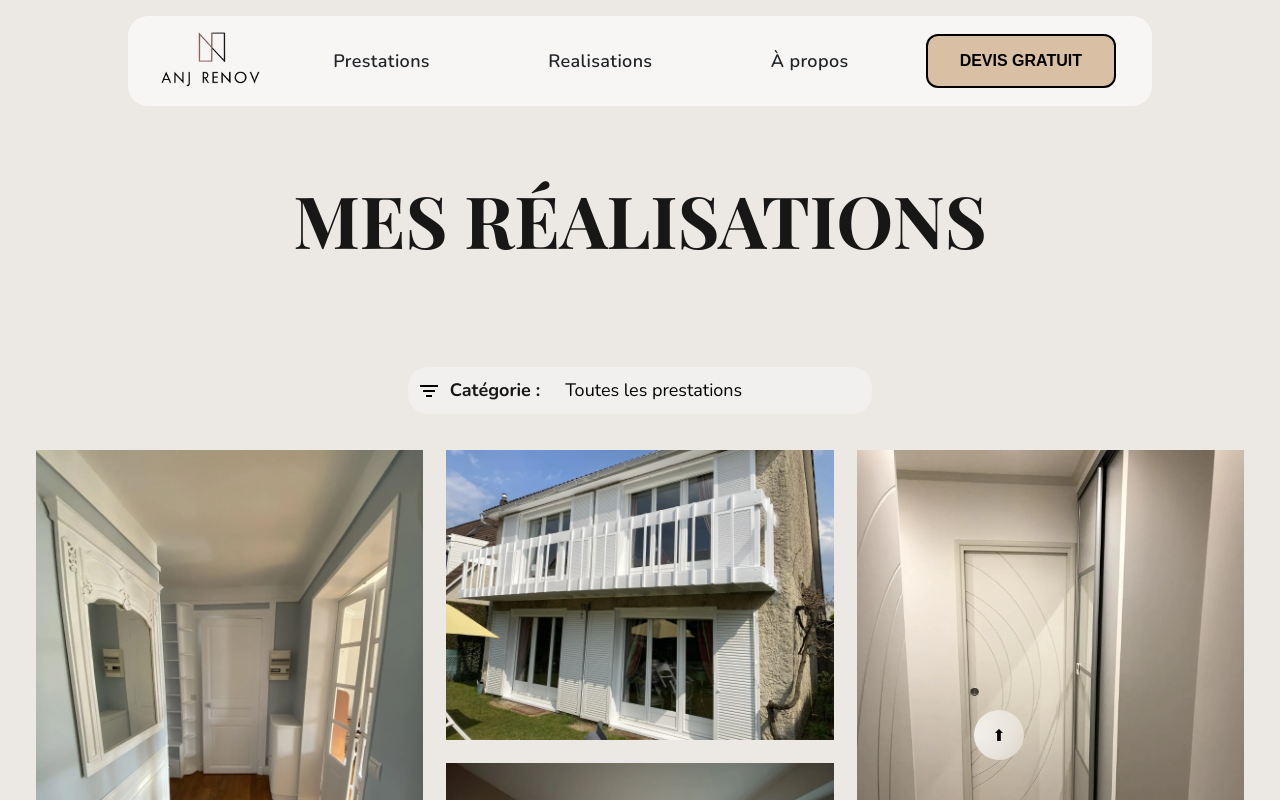
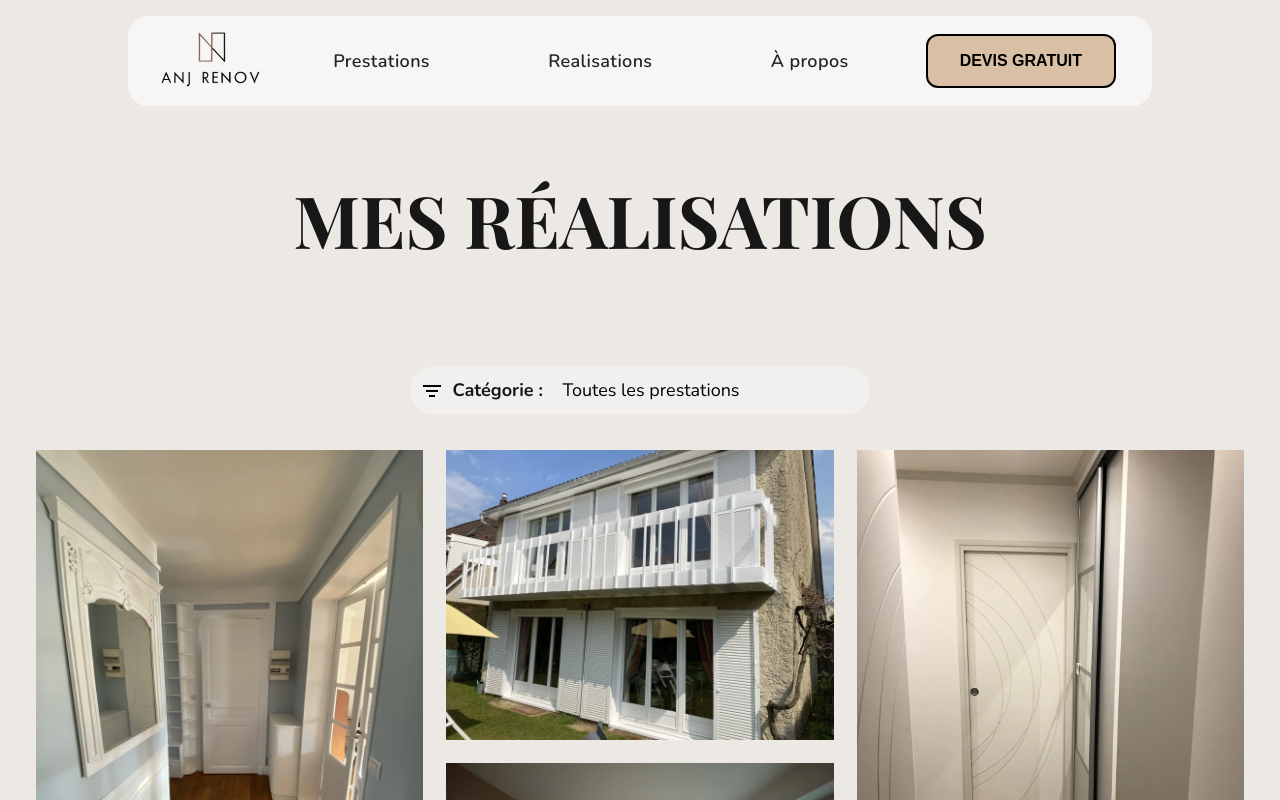
Before and after one commit to aurelienog/renov, a Next.js app: page /realisations in a window 1280 px wide. Shown: the top 800 px of the page. Built offline with nearby package versions, Linux system fonts and the light colour scheme; a web font is replaced by a local one.

Commit message:
add scrollToTopButtom

```diff
--- a/src/components/button/Button.tsx
+++ b/src/components/button/Button.tsx
@@ -1,15 +1,10 @@
 'use client'
-import React, { JSX, ReactNode } from 'react';
+import React, { JSX } from 'react';
 import styles from './styles.module.css';
+import { ButtonProps } from '@/lib/models/types';
 
-export interface ButtonProps {
-  children: ReactNode,
-  disabled?: boolean,
-  className?: string
-}
-
-export default function Button({ children, disabled, className }: ButtonProps): JSX.Element {
+export default function Button( props: ButtonProps): JSX.Element {
   return (
-    <button disabled={disabled} type='submit' className={`${styles.button} ${className}`}>{children}</button>
+    <button {...props} className={props.className? `${styles.button} ${props.className}` : `${styles.button}`}/>
   )
 }
--- a/src/components/contact-form/ContactForm.tsx
+++ b/src/components/contact-form/ContactForm.tsx
@@ -101,7 +101,7 @@ function ContactForm() {
       </div>
 
       {/* button */}
-      <Button disabled={!isValid || isSubmitting} className={`${!isValid || isSubmitting ? `${styles.disable}` : ''}`}>
+      <Button type='submit' disabled={!isValid || isSubmitting} className={`${!isValid || isSubmitting ? `${styles.disable}` : ''}`}>
         {isSubmitting ? 'envoi en cours...' : 'Envoyer un message'}
       </Button>
 
--- a/src/components/contact-form/styles.module.css
+++ b/src/components/contact-form/styles.module.css
@@ -1,7 +1,6 @@
 .form {
   display: grid;
   justify-items: center;
-  padding: clamp(0.5em, 10vw, 2em);
 
   & button {
     margin-top: 6em;
@@ -47,7 +46,7 @@
     border: none;
     width: 100%;
     height: 78.45%;
-    min-height: 20em;
+    min-height: 24em;
     border-radius: 12px;
     padding: 1em;
     line-height: 1.6;
--- a/src/components/projects-gallery/styles.module.css
+++ b/src/components/projects-gallery/styles.module.css
@@ -14,7 +14,8 @@
   }
 
   & select {
-    padding-inline-start: 0.5em;
+    overflow-x: hidden;
+    padding-inline-start: 0.2em;
     width: 100%;
     border: none;
     font: inherit;
--- /dev/null
+++ b/src/components/scroll-to-top-button/ScrollToTopButton.tsx
@@ -0,0 +1,58 @@
+'use client'
+import React, { JSX, useCallback, useEffect, useRef, useState } from 'react';
+import { ButtonProps } from '@/lib/models/types';
+import Image from 'next/image';
+import arrowUp from '../../../public/assets/icons/arrowUp.svg';
+import styles from './styles.module.css';
+
+function ScrollToTopButton( props: ButtonProps): JSX.Element | null {
+const [isVisible, setIsVisible] = useState(false);
+const footerIsInView = useRef(false);
+
+const updateVisibility = useCallback(() => {
+      const scrollY = window.scrollY;
+      const passedMinScroll = scrollY > window.innerHeight * 1;
+      const shouldShow = passedMinScroll &&  !footerIsInView.current;
+      setIsVisible((prev) => (prev !== shouldShow ? shouldShow : prev))
+    }, [])
+
+useEffect(() => {
+
+  const footerElement = document.querySelector('footer');
+    if (!footerElement) return;
+
+    const observer = new IntersectionObserver(
+      ([entry]) => {
+        footerIsInView.current = entry.isIntersecting;
+        updateVisibility();
+      },
+      { threshold: 0.01 }
+    );
+
+    observer.observe(footerElement);
+    window.addEventListener('scroll', updateVisibility);
+    updateVisibility(); // initial check
+
+    return () => {
+      observer.disconnect();
+      window.removeEventListener('scroll', updateVisibility);
+    };
+
+}, [updateVisibility]);
+
+
+  const scrollToTop = () => {
+    window.scrollTo({ top: 0, behavior: 'smooth' });
+  };
+
+    if (!isVisible) return null;
+
+
+  return (
+    <button onClick={scrollToTop} {...props} aria-label="Scroll to top" className={`${styles.button} ${props.className ?? ''}`}>
+      <Image src={arrowUp} alt='Flèche vers le haut' width={40} height={40}/>
+    </button>
+  )
+}
+
+export default ScrollToTopButton
--- /dev/null
+++ b/src/components/scroll-to-top-button/styles.module.css
@@ -0,0 +1,12 @@
+.button {
+  position: fixed;
+  bottom: 5%;
+  right: 10%;
+  z-index: 2;
+  background-color: rgb(255, 255, 255, 0.4);
+  aspect-ratio: 1/1;
+  width: 50px;
+  border-radius: 50px;
+  border: 'none';
+  cursor: pointer;
+}
--- a/src/lib/models/types.ts
+++ b/src/lib/models/types.ts
@@ -1,3 +1,5 @@
+import { ComponentPropsWithoutRef } from "react";
+
 export type ContactFormData = {
   name: string;
   email: string;
@@ -14,3 +16,5 @@ export type ErrorResponse = {
     };
   };
 };
+
+export type ButtonProps = ComponentPropsWithoutRef<'button'>
--- a/src/sections-about/story-section/StorySection.tsx
+++ b/src/sections-about/story-section/StorySection.tsx
@@ -14,7 +14,7 @@ function StorySection(): JSX.Element {
         <p>Pendant plus de 10 ans, j’ai travaillé à ses côtés, au contact direct des clients, des matières et des détails qui font la différence.
         </p>
       </article>
-      <figure style={{ position: 'relative'}}>
+      <figure style={{ position: 'relative', width: '100%', aspectRatio: '3/4'}}>
         <Image src={up} alt='de Julien qui peint un mur' fill placeholder='blur' style={{objectFit: 'cover'}}/>
       </figure>
     </section>
--- a/src/sections-about/story-section/styles.module.css
+++ b/src/sections-about/story-section/styles.module.css
@@ -9,11 +9,6 @@
   & > :first-child {
     position: relative;
     padding: 0 2rem 0 2rem;
-  }
-
-  & > :nth-child(2) {
-    width: 100%;
-    margin: auto;
   }
 
   & p:first-of-type{
@@ -91,7 +86,6 @@
     }
 
   & > :nth-child(2) {
-      width: 100%;
       margin: 4rem 0 0 0;
     }
 
--- a/src/sections-home/contact-section/styles.module.css
+++ b/src/sections-home/contact-section/styles.module.css
@@ -6,6 +6,7 @@
   /* contact form 2 columns */
   & > :nth-child(2) {
     background-color: var(--color-primary);
+    padding: 2em 0;
     border-radius: var(--border-radius);
     grid-template-columns: repeat(auto-fit, minmax(min(400px , 100%), 1fr));
 
--- a/src/sections-realisations/LandingRealisation.tsx
+++ b/src/sections-realisations/LandingRealisation.tsx
@@ -3,7 +3,8 @@ import styles from './styles.module.css';
 import GalleryGrid from '@/components/projects-gallery/GalleryGrid';
 import GalleryFilter from '@/components/projects-gallery/GalleryFilter';
 import { Project } from '@/lib/models/interfaces';
-import Link from 'next/link';
+
+import ScrollToTopButton from '@/components/scroll-to-top-button/ScrollToTopButton';
 
 function LandingRealisation({ filteredProjects }: { filteredProjects: Project[]}) {
   return (
@@ -11,12 +12,7 @@ function LandingRealisation({ filteredProjects }: { filteredProjects: Project[]}
       <h1>Mes réalisations</h1>
       <GalleryFilter/>
       <GalleryGrid projects={filteredProjects}/>
-      <Link href={'#service-select'} ><button className='glassmorphism'
-      style={{ backgroundColor: 'rgb(255, 255, 255, 0.4)',
-      aspectRatio: '1/1',
-      width: '50px',
-      borderRadius: '50px',
-      border: 'none', cursor: 'pointer'}}>⬆</button></Link>
+      <ScrollToTopButton/>
     </section>
   )
 }
--- a/src/sections-realisations/styles.module.css
+++ b/src/sections-realisations/styles.module.css
@@ -13,14 +13,5 @@
     border-radius: var(--border-radius);
     background-color: #F1F0EF;
     margin: 2rem auto;
-
-
-}
-
-  & a {
-    position: fixed;
-    bottom: 5%;
-    right: 20%;
-    z-index: 2;
   }
 }
```
Also changed, not shown: public/assets/icons/arrowUp.svg (added).
